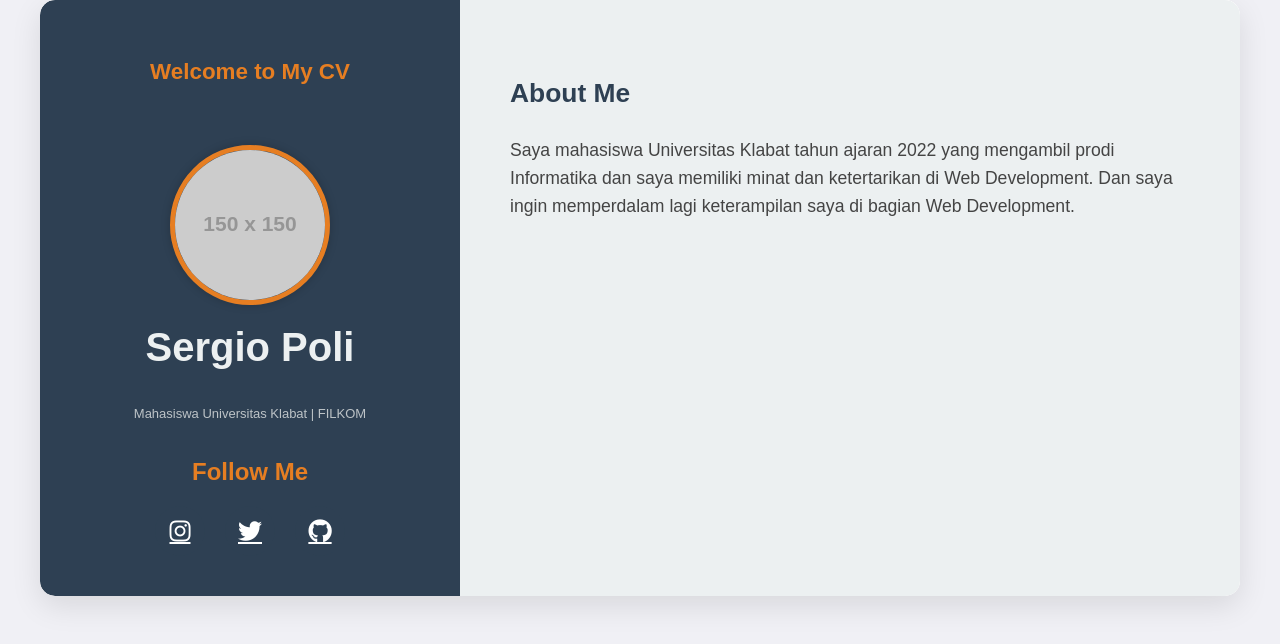
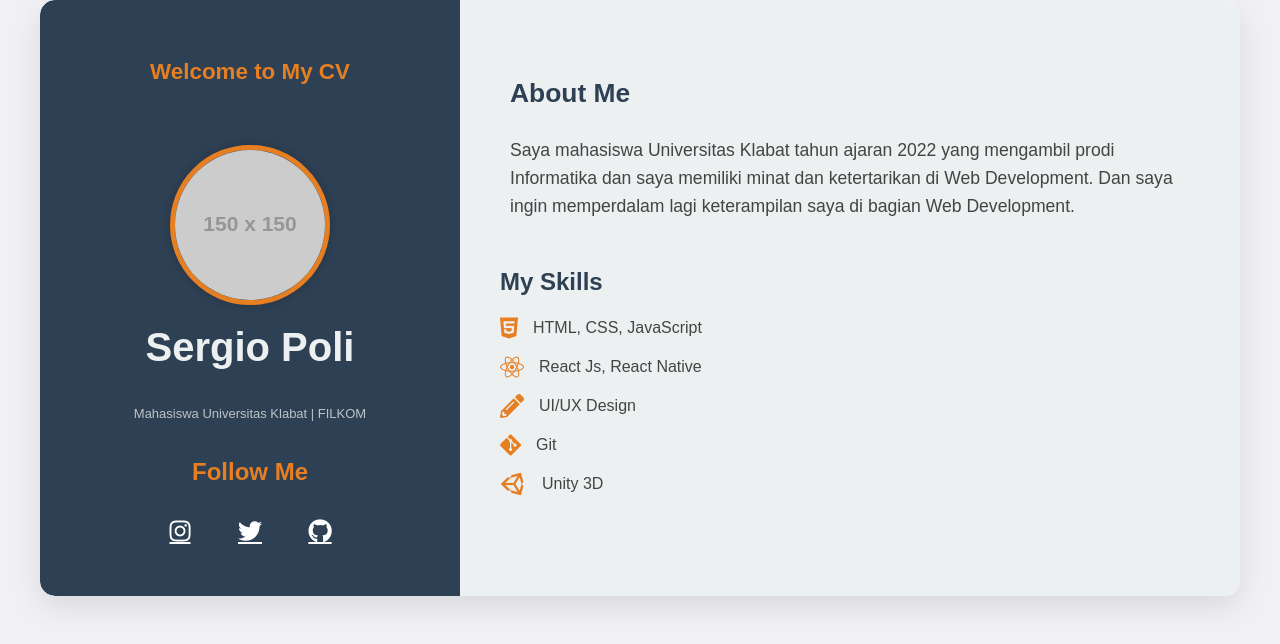
Before and after one commit to sergiopoli77/CV, a React (Create React App) app: page / in a window 1280 px wide. Shown: the top 644 px of the page. Built offline with nearby package versions, Linux system fonts and the light colour scheme.

Commit message:
add skills component

```diff
--- a/src/App.js
+++ b/src/App.js
@@ -2,6 +2,7 @@ import React from "react";
 import { Helmet } from "react-helmet";
 import Header from "./Components/Header";
 import About from "./Components/AboutMe";
+import Skills from "./Components/Skills";
 
 const App = () => {
   return (
@@ -17,6 +18,7 @@ const App = () => {
         <Header />
         <main className="right-side">
           <About />
+          <Skills />
         </main>
       </div>
     </div>
--- /dev/null
+++ b/src/Components/Skills/index.js
@@ -0,0 +1,28 @@
+import React from "react";
+
+const Skills = () => {
+  return (
+    <section className="skills fadeIn">
+      <h2>My Skills</h2>
+      <ul>
+        <li>
+          <i className="fab fa-html5" /> HTML, CSS, JavaScript
+        </li>
+        <li>
+          <i className="fab fa-react" /> React Js, React Native
+        </li>
+        <li>
+          <i className="fas fa-pencil-alt" /> UI/UX Design
+        </li>
+        <li>
+          <i className="fab fa-git-alt" /> Git
+        </li>
+        <li>
+          <i className="fab fa-unity" /> Unity 3D
+        </li>
+      </ul>
+    </section>
+  );
+};
+
+export default Skills;
```
